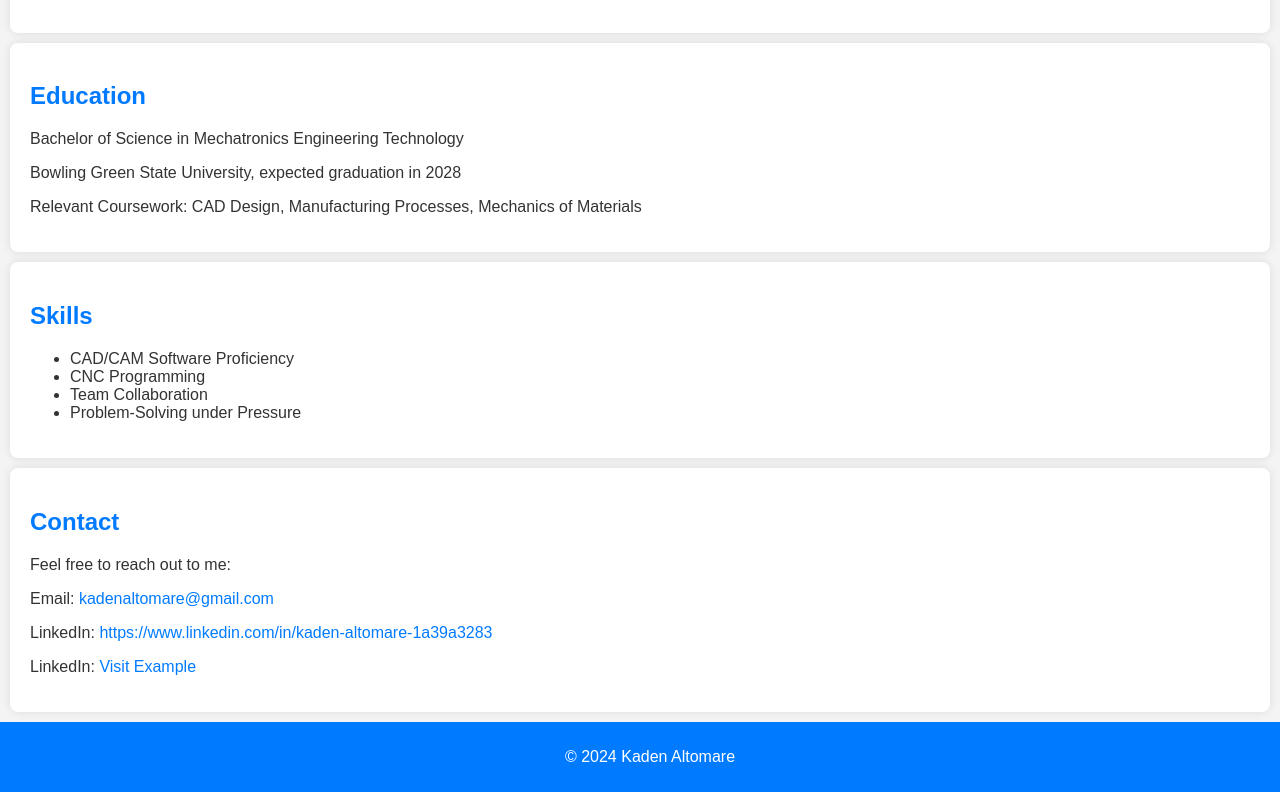
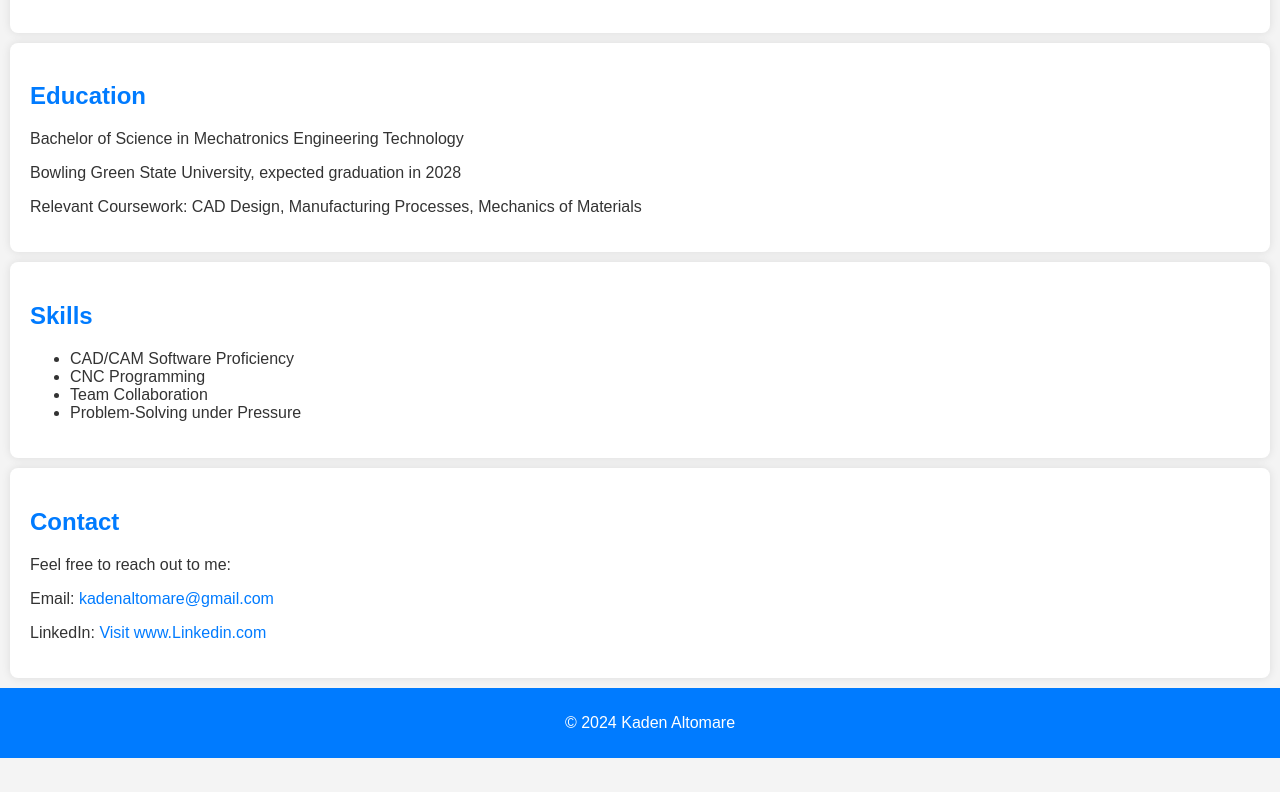
Before and after one commit to kaden5981/Resume-Website, a plain HTML site: page index.html in a window 1280 px wide. Shown: the part 795-1587 px from the top of the page. After the commit the page ends 1553 px from the top, so only its background shows below. Drawn offline with Linux system fonts and the light colour scheme.

Commit message:
Update index.html

```diff
--- a/index.html
+++ b/index.html
@@ -96,8 +96,7 @@
     <h2>Contact</h2>
     <p>Feel free to reach out to me:</p>
     <p>Email: <a href="mailto:kadenaltomare@gmail.com">kadenaltomare@gmail.com</a></p>
-    <p>LinkedIn: <a href="https://www.linkedin.com/in/kaden-altomare-1a39a3283" target="_blank">https://www.linkedin.com/in/kaden-altomare-1a39a3283</a></p>
-    <p>LinkedIn: <a href="https://www.linkedin.com/in/kaden-altomare-1a39a3283" target="_blank" rel="noopener noreferrer">Visit Example</a>
+    <p>LinkedIn: <a href="https://www.linkedin.com/in/kaden-altomare-1a39a3283" target="_blank" rel="noopener noreferrer">Visit www.Linkedin.com</a>
 </section>
 
 <footer>
```
